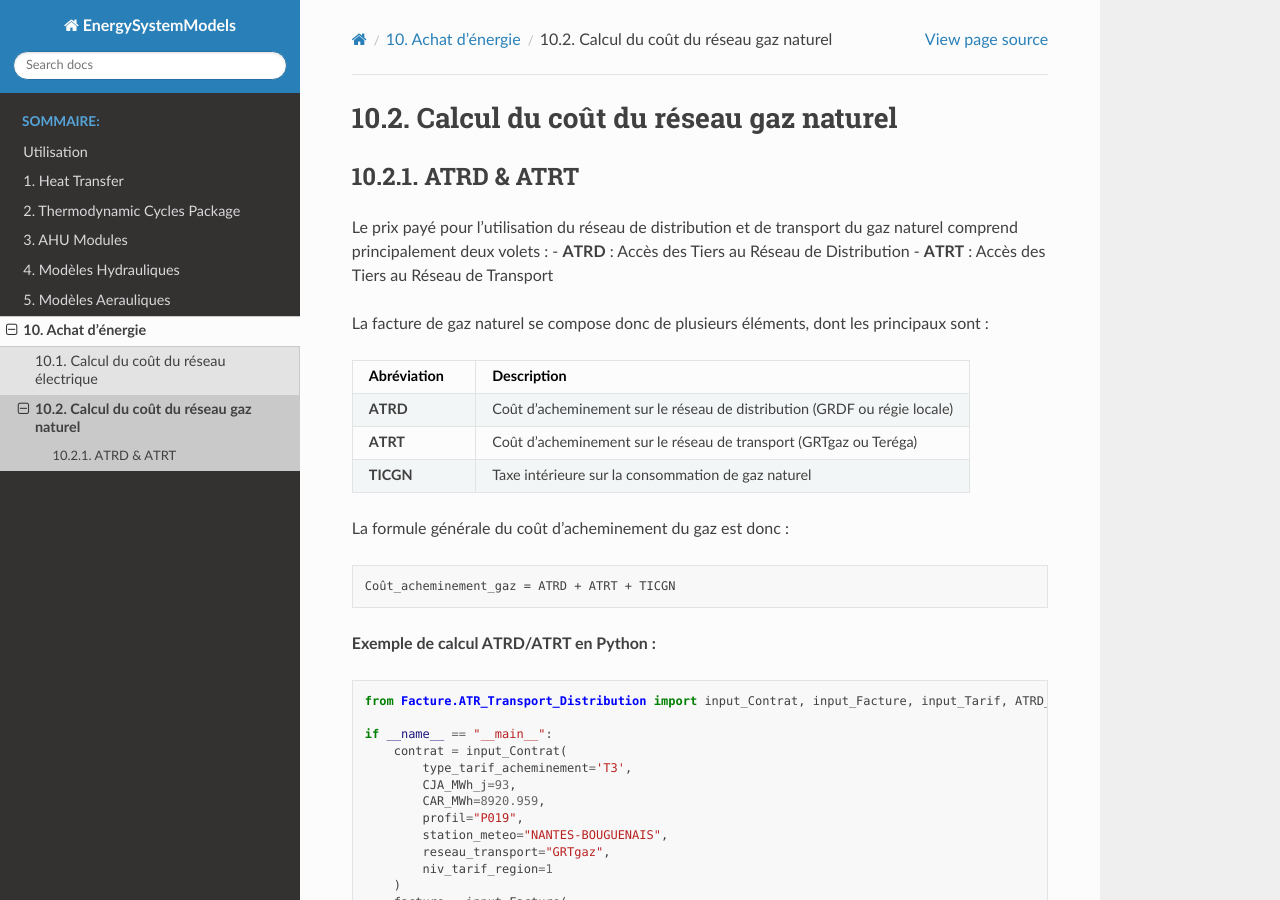
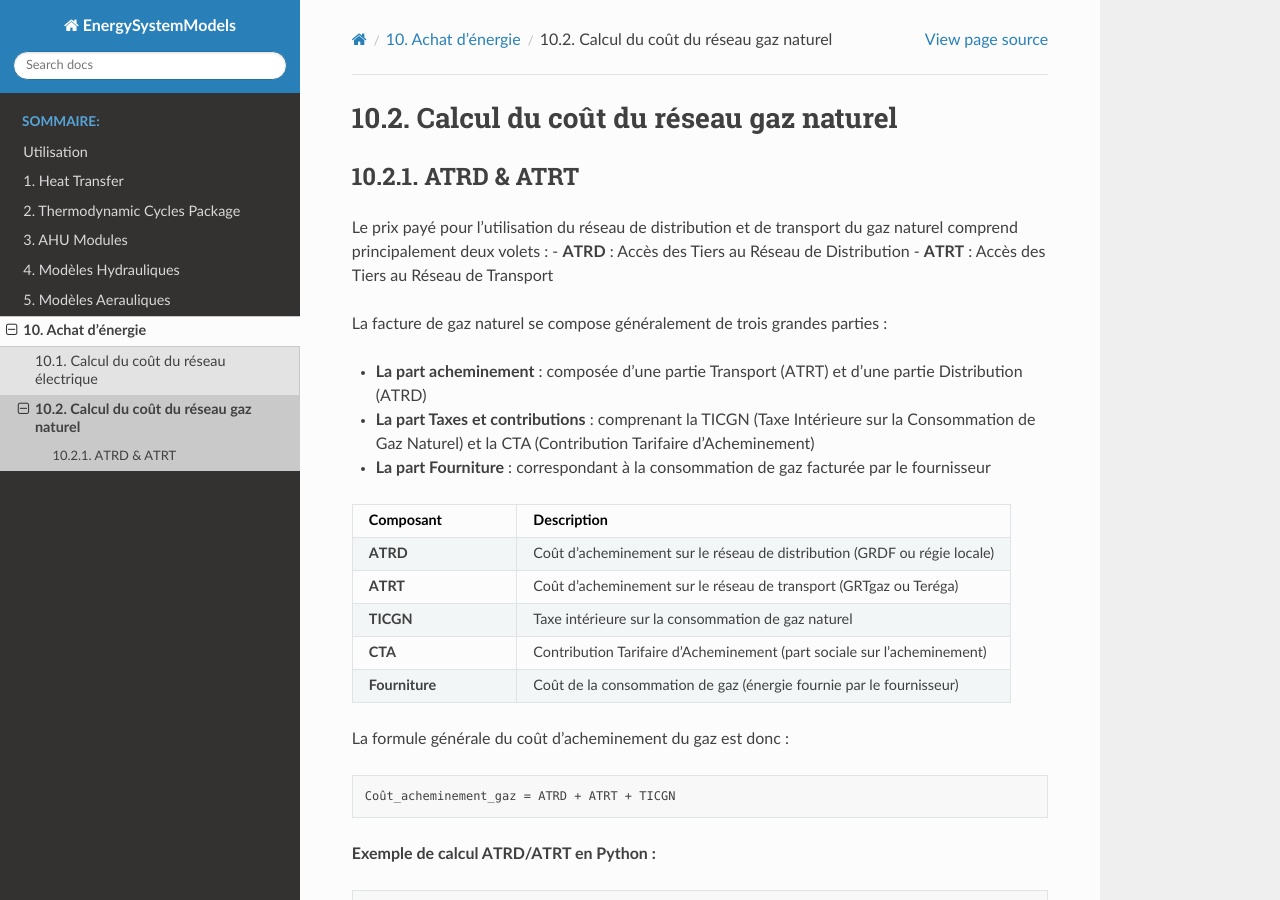
Before and after one commit to ZoheirHADID/EnergySystemModels-fr, a Sphinx documentation site: the page built from docs/source/010-achat-energie/contrat_gaz.rst, in a window 1280 px wide and 900 px high. Built offline with Sphinx 7.4.7 and the Read the Docs theme 3.1.0, drawn with Linux system fonts in a browser that asks for light colours; pages that are not in the unit, such as notebooks, are missing from menus.

Commit message:
contrat_gaz

```diff
--- a/docs/source/010-achat-energie/contrat_gaz.rst
+++ b/docs/source/010-achat-energie/contrat_gaz.rst
@@ -10,13 +10,17 @@ Le prix payé pour l’utilisation du réseau de distribution et de transport du
 - **ATRD** : Accès des Tiers au Réseau de Distribution
 - **ATRT** : Accès des Tiers au Réseau de Transport
 
-La facture de gaz naturel se compose donc de plusieurs éléments, dont les principaux sont :
+La facture de gaz naturel se compose généralement de trois grandes parties :
+
+- **La part acheminement** : composée d’une partie Transport (ATRT) et d’une partie Distribution (ATRD)
+- **La part Taxes et contributions** : comprenant la TICGN (Taxe Intérieure sur la Consommation de Gaz Naturel) et la CTA (Contribution Tarifaire d’Acheminement)
+- **La part Fourniture** : correspondant à la consommation de gaz facturée par le fournisseur
 
 .. list-table::
    :header-rows: 1
-   :widths: 20 80
+   :widths: 25 75
 
-   * - Abréviation
+   * - Composant
      - Description
    * - **ATRD**
      - Coût d’acheminement sur le réseau de distribution (GRDF ou régie locale)
@@ -24,6 +28,10 @@ La facture de gaz naturel se compose donc de plusieurs éléments, dont les prin
      - Coût d’acheminement sur le réseau de transport (GRTgaz ou Teréga)
    * - **TICGN**
      - Taxe intérieure sur la consommation de gaz naturel
+   * - **CTA**
+     - Contribution Tarifaire d’Acheminement (part sociale sur l’acheminement)
+   * - **Fourniture**
+     - Coût de la consommation de gaz (énergie fournie par le fournisseur)
 
 La formule générale du coût d’acheminement du gaz est donc :
 
```
